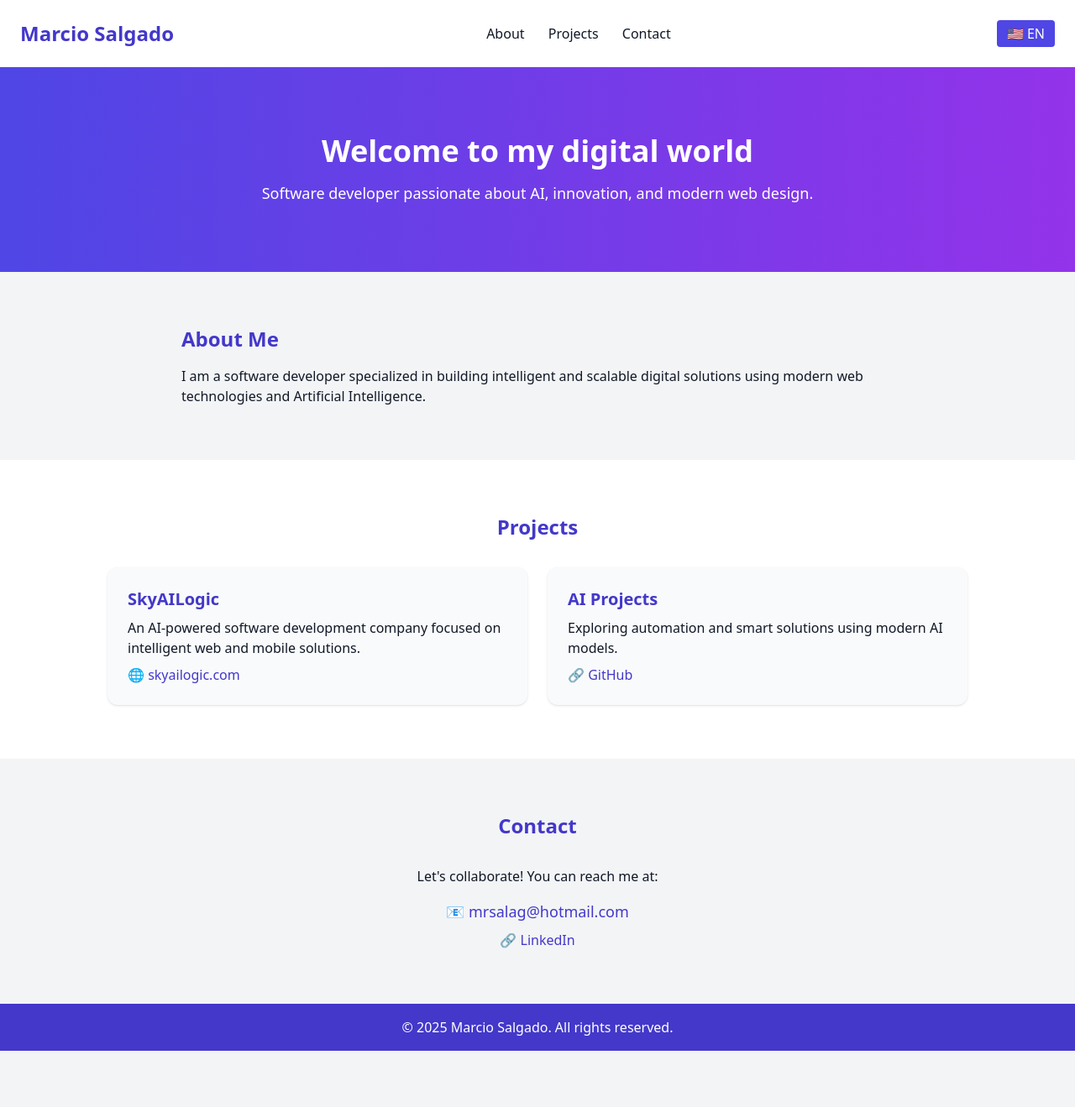
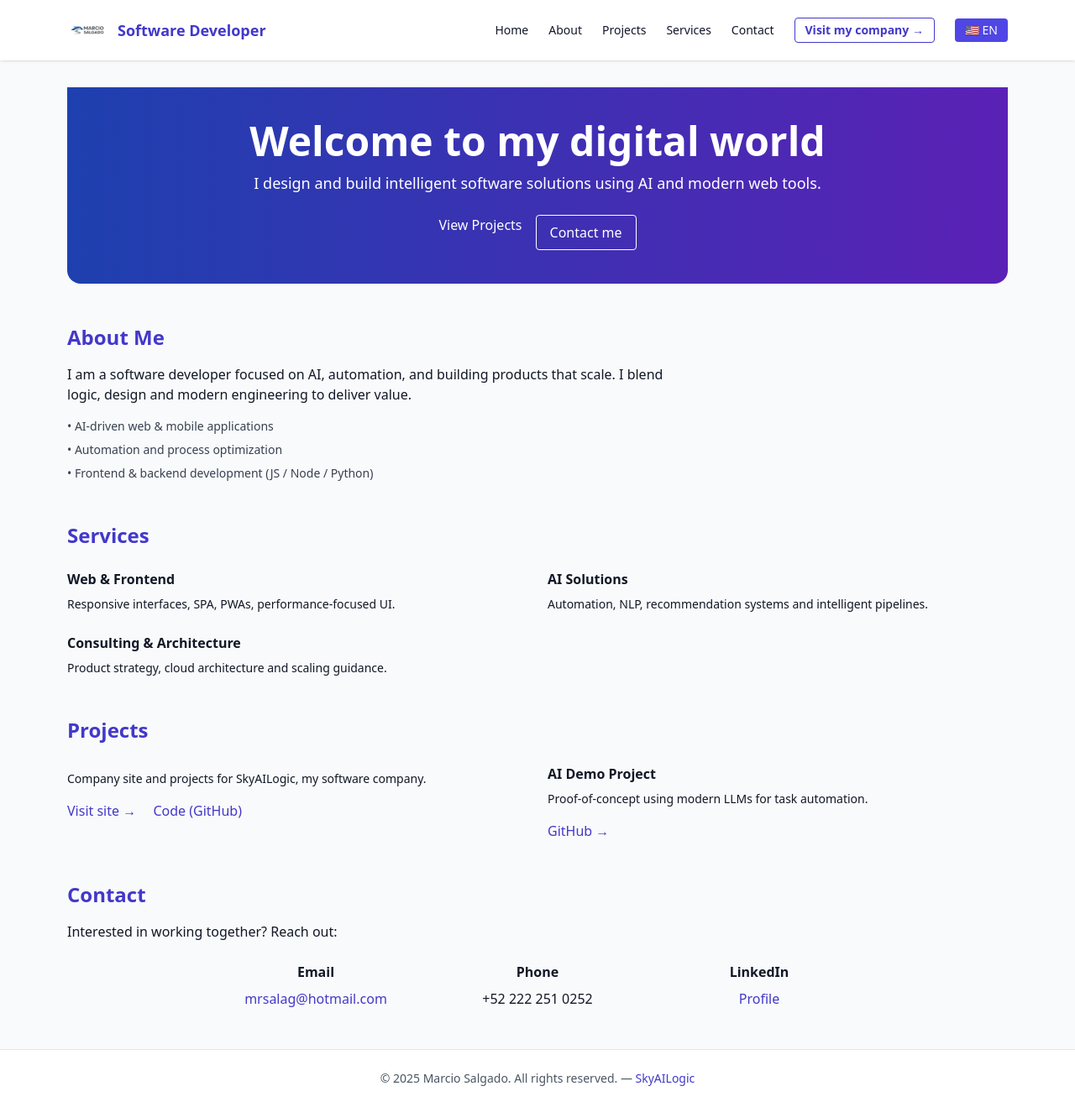
Before and after one commit to mrsalag1967/mrsalag1967.github.io, a plain HTML site: page index.html in a window 1280 px wide. Shown: the whole page at 84% size. Before the commit the page ends 1252 px from the top, so only its background shows below. Drawn offline with nearby package versions, Linux system fonts and the light colour scheme.

Commit message:
Add full portfolio site with logo and bilingual toggle

```diff
--- a/index.html
+++ b/index.html
@@ -1,99 +1,209 @@
 <!DOCTYPE html>
 <html lang="en">
 <head>
-  <meta charset="UTF-8">
-  <meta name="viewport" content="width=device-width, initial-scale=1.0">
-  <title>Marcio Salgado | Portfolio</title>
+  <meta charset="utf-8" />
+  <meta name="viewport" content="width=device-width,initial-scale=1" />
+  <title>Marcio Salgado | Software Developer</title>
   <script src="https://cdn.tailwindcss.com"></script>
+  <style>
+    /* Pequeños ajustes extra */
+    .brand-gradient { background: linear-gradient(90deg,#1e40af 0%, #5b21b6 100%); }
+    .btn-primary { @apply bg-indigo-600 text-white px-4 py-2 rounded hover:bg-indigo-500; }
+    .card { @apply bg-white rounded-lg shadow p-6; }
+  </style>
 </head>
-<body class="bg-gray-100 text-gray-900">
+<body class="bg-gray-50 text-gray-900">
 
   <!-- Header -->
-  <header class="bg-white shadow-md p-6 flex justify-between items-center">
-    <h1 class="text-2xl font-bold text-indigo-700">Marcio Salgado</h1>
+  <header class="bg-white shadow sticky top-0 z-50">
+    <div class="max-w-6xl mx-auto px-4 py-3 flex items-center justify-between">
+      <div class="flex items-center space-x-3">
+        <!-- Logo image (transparent background) -->
+        <img src="logo-marcio.png" alt="Marcio Salgado logo" class="w-12 h-12 object-contain">
+        <div>
+          <div class="text-lg font-bold text-indigo-700">Software Developer</div>
+          <div class="text-sm text-gray-500"></div>
+        </div>
+      </div>
 
-    <nav class="space-x-6 hidden md:block">
-      <a href="#about" class="hover:text-indigo-700 lang" data-en="About" data-es="Sobre mí">About</a>
-      <a href="#projects" class="hover:text-indigo-700 lang" data-en="Projects" data-es="Proyectos">Projects</a>
-      <a href="#contact" class="hover:text-indigo-700 lang" data-en="Contact" data-es="Contacto">Contact</a>
+      <nav class="hidden md:flex items-center space-x-6">
+        <a href="#home" class="text-sm font-medium hover:text-indigo-600">Home</a>
+        <a href="#about" class="text-sm font-medium hover:text-indigo-600">About</a>
+        <a href="#projects" class="text-sm font-medium hover:text-indigo-600">Projects</a>
+        <a href="#services" class="text-sm font-medium hover:text-indigo-600">Services</a>
+        <a href="#contact" class="text-sm font-medium hover:text-indigo-600">Contact</a>
+        <a href="https://skyailogic.com" target="_blank" rel="noopener" class="ml-2 text-sm font-semibold text-indigo-700 border border-indigo-700 px-3 py-1 rounded hover:bg-indigo-50">Visit my company →</a>
+        <button id="lang-toggle" class="ml-4 px-3 py-1 bg-indigo-600 text-white rounded text-sm">🇺🇸 EN</button>
       </nav>
 
-    <button id="lang-toggle" class="ml-4 px-3 py-1 bg-indigo-600 text-white rounded">🇺🇸 EN</button>
+      <!-- Mobile menu -->
+      <div class="md:hidden flex items-center">
+        <button id="lang-toggle-mobile" class="mr-3 px-2 py-1 bg-indigo-600 text-white rounded text-sm">🇺🇸 EN</button>
+        <button id="menu-btn" class="p-2 rounded bg-gray-100">
+          <svg xmlns="http://www.w3.org/2000/svg" class="h-5 w-5" fill="none" viewBox="0 0 24 24" stroke="currentColor"><path stroke-linecap="round" stroke-linejoin="round" stroke-width="2" d="M4 6h16M4 12h16M4 18h16"/></svg>
+        </button>
+      </div>
+    </div>
+
+    <!-- Mobile nav content -->
+    <div id="mobile-nav" class="hidden bg-white border-t">
+      <div class="px-4 py-3 space-y-2">
+        <a href="#home" class="block">Home</a>
+        <a href="#about" class="block">About</a>
+        <a href="#projects" class="block">Projects</a>
+        <a href="#services" class="block">Services</a>
+        <a href="#contact" class="block">Contact</a>
+        <a href="https://skyailogic.com" target="_blank" rel="noopener" class="block">Visit my company →</a>
+      </div>
+    </div>
   </header>
 
+  <main class="max-w-6xl mx-auto px-4">
+
     <!-- Hero -->
-  <section class="text-center py-20 bg-gradient-to-r from-indigo-600 to-purple-600 text-white">
-    <h2 class="text-4xl font-bold mb-4 lang" data-en="Welcome to my digital world" data-es="Bienvenido a mi mundo digital">
+    <section id="home" class="brand-gradient text-white rounded-b-2xl mt-8 p-10 text-center">
+      <h1 class="text-4xl md:text-5xl font-extrabold mb-3 lang" data-en="Welcome to my digital world" data-es="Bienvenido a mi mundo digital">
         Welcome to my digital world
-    </h2>
-    <p class="text-lg lang" data-en="Software developer passionate about AI, innovation, and modern web design."
-       data-es="Desarrollador de software apasionado por la IA, la innovación y el diseño web moderno.">
-      Software developer passionate about AI, innovation, and modern web design.
+      </h1>
+      <p class="max-w-3xl mx-auto text-lg lang" data-en="I design and build intelligent software solutions using AI and modern web tools."
+         data-es="Diseño y desarrollo soluciones de software inteligentes con IA y tecnologías web modernas.">
+        I design and build intelligent software solutions using AI and modern web tools.
       </p>
+      <div class="mt-6 flex justify-center gap-4">
+        <a href="#projects" class="btn-primary">View Projects</a>
+        <a href="mailto:mrsalag@hotmail.com" class="px-4 py-2 border border-white rounded hover:bg-white/10">Contact me</a>
+      </div>
     </section>
 
     <!-- About -->
-  <section id="about" class="max-w-4xl mx-auto py-16 px-6">
-    <h3 class="text-2xl font-bold mb-4 text-indigo-700 lang" data-en="About Me" data-es="Sobre mí">About Me</h3>
-    <p class="lang" data-en="I am a software developer specialized in building intelligent and scalable digital solutions using modern web technologies and Artificial Intelligence."
-       data-es="Soy un desarrollador de software especializado en crear soluciones digitales inteligentes y escalables utilizando tecnologías web modernas e Inteligencia Artificial.">
-       I am a software developer specialized in building intelligent and scalable digital solutions using modern web technologies and Artificial Intelligence.
+    <section id="about" class="mt-12">
+      <div class="grid md:grid-cols-3 gap-8 items-right">
+        <div class="md:col-span-2">
+          <h2 class="text-2xl font-bold text-indigo-700 lang" data-en="About Me" data-es="Sobre mí">About Me</h2>
+          <p class="mt-4 lang" data-en="I am a software developer focused on AI, automation, and building products that scale. I blend logic, design and modern engineering to deliver value."
+             data-es="Soy desarrollador de software enfocado en IA, automatización y en construir productos escalables. Combino lógica, diseño e ingeniería moderna para entregar valor.">
+            I am a software developer focused on AI, automation, and building products that scale. I blend logic, design and modern engineering to deliver value.
           </p>
+          <ul class="mt-4 space-y-2 text-sm text-gray-700">
+            <li>• AI-driven web & mobile applications</li>
+            <li>• Automation and process optimization</li>
+            <li>• Frontend & backend development (JS / Node / Python)</li>
+          </ul>
+
+          </div>
+        </aside>
+      </div>
+    </section>
+
+    <!-- Services -->
+    <section id="services" class="mt-12">
+      <h3 class="text-2xl font-bold text-indigo-700 text-left lang" data-en="Services" data-es="Servicios">Services</h3>
+      <div class="grid md:grid-cols-2 gap-6 mt-6">
+        <div class="card">
+          <h4 class="font-semibold">Web & Frontend</h4>
+          <p class="text-sm mt-2">Responsive interfaces, SPA, PWAs, performance-focused UI.</p>
+        </div>
+        <div class="card">
+          <h4 class="font-semibold">AI Solutions</h4>
+          <p class="text-sm mt-2">Automation, NLP, recommendation systems and intelligent pipelines.</p>
+        </div>
+        <div class="card">
+          <h4 class="font-semibold">Consulting & Architecture</h4>
+          <p class="text-sm mt-2">Product strategy, cloud architecture and scaling guidance.</p>
+        </div>
+      </div>
     </section>
 
     <!-- Projects -->
-  <section id="projects" class="bg-white py-16 px-6">
-    <h3 class="text-2xl font-bold mb-8 text-center text-indigo-700 lang" data-en="Projects" data-es="Proyectos">Projects</h3>
-    <div class="grid md:grid-cols-2 gap-6 max-w-5xl mx-auto">
+    <section id="projects" class="mt-12">
+      <h3 class="text-2xl font-bold text-indigo-700 text-left lang" data-en="Projects" data-es="Proyectos">Projects</h3>
+      <div class="grid md:grid-cols-2 gap-6 mt-6">
+        <article class="card">
 
-      <div class="bg-gray-50 p-6 rounded-xl shadow hover:shadow-lg">
-        <h4 class="text-xl font-bold mb-2 text-indigo-700 lang" data-en="SkyAILogic" data-es="SkyAILogic">SkyAILogic</h4>
-        <p class="mb-2 lang" data-en="An AI-powered software development company focused on intelligent web and mobile solutions."
-           data-es="Empresa de desarrollo de software impulsada por IA, enfocada en soluciones web y móviles inteligentes.">
-           An AI-powered software development company focused on intelligent web and mobile solutions.
+          <p class="mt-2 text-sm lang" data-en="Company site and projects for SkyAILogic, my software company." data-es="Sitio y proyectos de SkyAILogic, mi empresa de software.">
+            Company site and projects for SkyAILogic, my software company.
           </p>
-        <a href="https://skyailogic.com" target="_blank" class="text-indigo-700 hover:underline">🌐 skyailogic.com</a>
+          <div class="mt-4">
+            <a href="https://skyailogic.com" target="_blank" class="text-indigo-700 hover:underline">Visit site →</a>
+            <a href="https://github.com/mrsalag1967/skyailogic" target="_blank" class="ml-4 text-indigo-700 hover:underline">Code (GitHub)</a>
           </div>
+        </article>
 
-      <div class="bg-gray-50 p-6 rounded-xl shadow hover:shadow-lg">
-        <h4 class="text-xl font-bold mb-2 text-indigo-700 lang" data-en="AI Projects" data-es="Proyectos de IA">AI Projects</h4>
-        <p class="mb-2 lang" data-en="Exploring automation and smart solutions using modern AI models."
-           data-es="Explorando la automatización y soluciones inteligentes utilizando modelos de IA modernos.">
-           Exploring automation and smart solutions using modern AI models.
+        <article class="card">
+          <h4 class="font-semibold">AI Demo Project</h4>
+          <p class="mt-2 text-sm lang" data-en="Proof-of-concept using modern LLMs for task automation." data-es="Prueba de concepto usando LLMs modernos para automatizar tareas.">
+            Proof-of-concept using modern LLMs for task automation.
           </p>
-        <a href="https://github.com/mrsalag1967" target="_blank" class="text-indigo-700 hover:underline">🔗 GitHub</a>
+          <div class="mt-4">
+            <a href="https://github.com/mrsalag1967" target="_blank" class="text-indigo-700 hover:underline">GitHub →</a>
           </div>
-
+        </article>
       </div>
     </section>
 
     <!-- Contact -->
-  <section id="contact" class="bg-gray-100 py-16 px-6 text-center">
-    <h3 class="text-2xl font-bold mb-8 text-indigo-700 lang" data-en="Contact" data-es="Contacto">Contact</h3>
-    <p class="lang" data-en="Let's collaborate! You can reach me at:" data-es="¡Colaboremos! Puedes contactarme en:">Let's collaborate! You can reach me at:</p>
-    <p class="mt-4 text-lg">
-      📧 <a href="mailto:mrsalag@hotmail.com" class="text-indigo-700 hover:underline">mrsalag@hotmail.com</a>
-    </p>
-    <p class="mt-2">🔗 <a href="https://linkedin.com/in/marcio-salgado-lagos-004653153" class="text-indigo-700 hover:underline">LinkedIn</a></p>
+    <section id="contact" class="mt-12 mb-12">
+      <h3 class="text-2xl font-bold text-indigo-700 text-left lang" data-en="Contact" data-es="Contacto">Contact</h3>
+      <p class="text-Left mt-4 lang" data-en="Interested in working together? Reach out:" data-es="¿Interesado en colaborar? Contáctame:">Interested in working together? Reach out:</p>
+
+      <div class="max-w-3xl mx-auto mt-6 grid md:grid-cols-3 gap-6 text-center">
+        <div class="card">
+          <div class="font-semibold">Email</div>
+          <div class="mt-2"><a href="mailto:mrsalag@hotmail.com" class="text-indigo-700">mrsalag@hotmail.com</a></div>
+        </div>
+        <div class="card">
+          <div class="font-semibold">Phone</div>
+          <div class="mt-2">+52 222 251 0252</div>
+        </div>
+        <div class="card">
+          <div class="font-semibold">LinkedIn</div>
+          <div class="mt-2"><a href="https://linkedin.com/in/marcio-salgado-lagos-004653153" target="_blank" class="text-indigo-700">Profile</a></div>
+        </div>
+      </div>
     </section>
 
+  </main>
+
   <!-- Footer -->
-  <footer class="bg-indigo-700 text-white text-center py-4">
-    <p>© 2025 Marcio Salgado. All rights reserved.</p>
+  <footer class="bg-white border-t mt-12">
+    <div class="max-w-6xl mx-auto px-4 py-6 text-sm text-center text-gray-600">
+      © 2025 Marcio Salgado. All rights reserved. — <a href="https://skyailogic.com" class="text-indigo-700 hover:underline">SkyAILogic</a>
+    </div>
   </footer>
 
-  <!-- Script: Language toggle -->
+  <!-- Scripts -->
   <script>
-    let currentLang = "en";
-    document.getElementById("lang-toggle").addEventListener("click", () => {
-      currentLang = currentLang === "en" ? "es" : "en";
-      document.querySelectorAll(".lang").forEach(el => {
+    // Mobile menu toggle
+    document.getElementById('menu-btn').addEventListener('click', () => {
+      const nav = document.getElementById('mobile-nav');
+      nav.classList.toggle('hidden');
+    });
+
+    // Language toggle (shared for desktop and mobile)
+    let currentLang = 'en';
+    const langToggle = document.getElementById('lang-toggle');
+    const langToggleMobile = document.getElementById('lang-toggle-mobile');
+
+    function applyLang() {
+      document.querySelectorAll('.lang').forEach(el => {
         el.textContent = el.getAttribute(`data-${currentLang}`);
       });
-      document.getElementById("lang-toggle").textContent =
-        currentLang === "en" ? "🇺🇸 EN" : "🇪🇸 ES";
+      const label = currentLang === 'en' ? '🇺🇸 EN' : '🇪🇸 ES';
+      if (langToggle) langToggle.textContent = label;
+      if (langToggleMobile) langToggleMobile.textContent = label;
+    }
+
+    if (langToggle) langToggle.addEventListener('click', () => {
+      currentLang = currentLang === 'en' ? 'es' : 'en';
+      applyLang();
     });
+    if (langToggleMobile) langToggleMobile.addEventListener('click', () => {
+      currentLang = currentLang === 'en' ? 'es' : 'en';
+      applyLang();
+    });
+
+    // Apply initial language
+    applyLang();
   </script>
-
 </body>
 </html>
```
Also changed, not shown: logo-marcio.png (added), 1 other file. Lines whose indentation alone changed are shown as unchanged.
